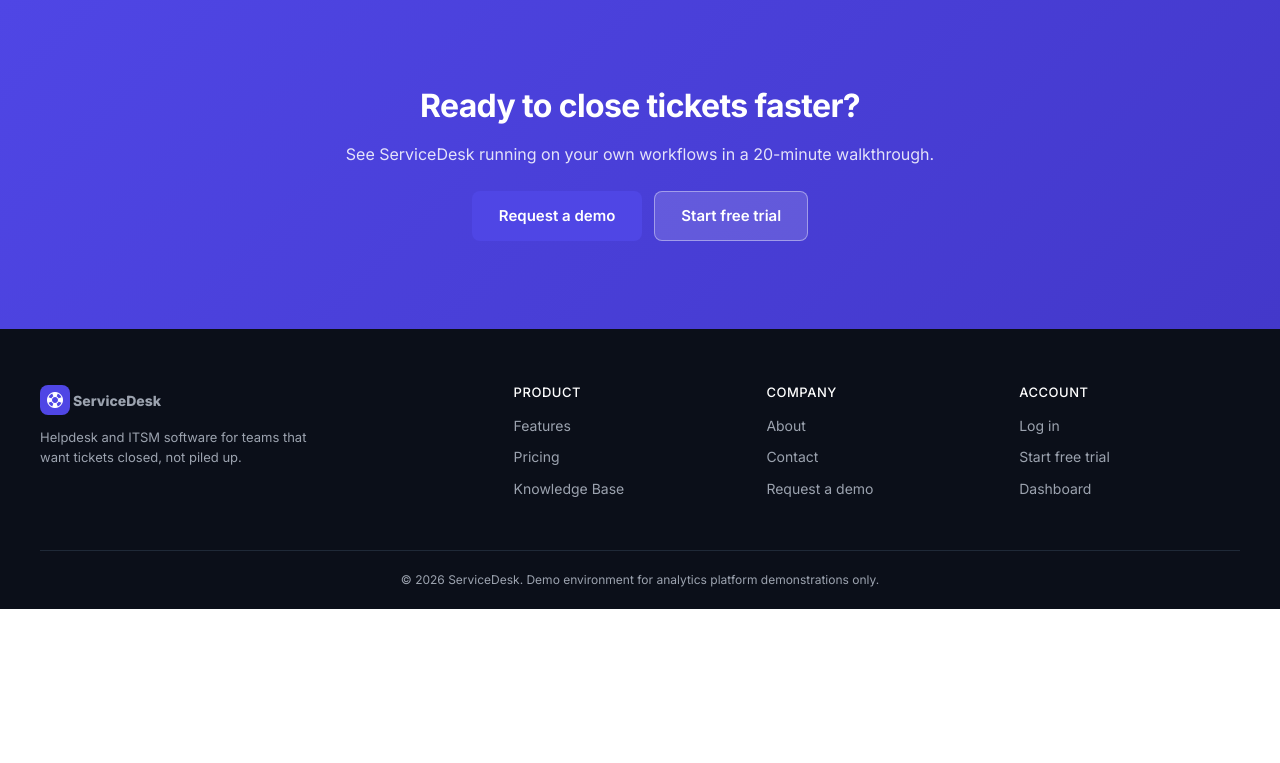
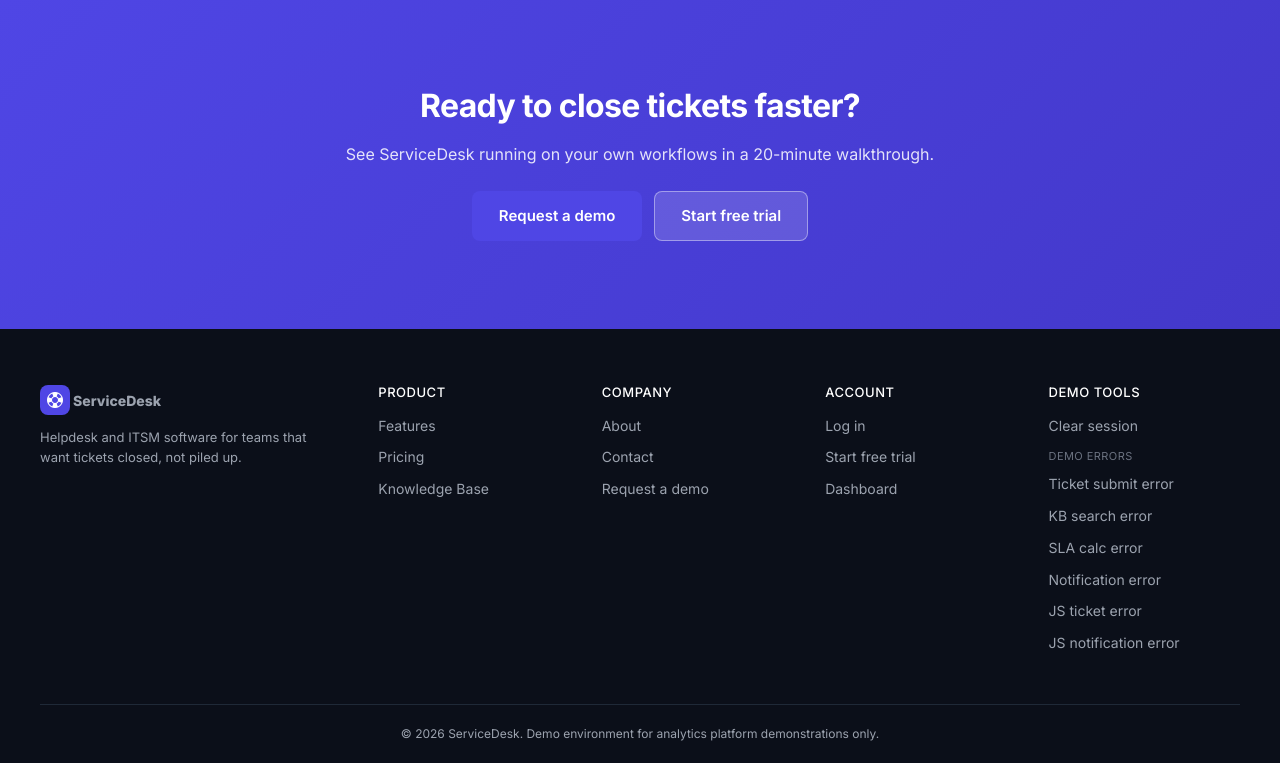
Before and after one commit to mhagerty-heap/serviceDeskNew, a Node server app: page /about in a window 1280 px wide. Shown: the part 637-1400 px from the top of the page. Before the commit the page ends 1246 px from the top, so only its background shows below. Run offline with Node 20, Linux system fonts and the light colour scheme; data comes from the database, SQL or seed files in the repository; some libraries are stand-ins or nearby versions.

Commit message:
Add error injection + persona seeding for Selenium journey simulation
Builds the site-side pieces needed for a journeyZoningFunnel-style
Selenium script (ported separately, kept untracked in
scripts/seleniumScripts/ per the reference project's own convention):

- 4 always-fail demo API endpoints (ticket-submit/kb-search/sla-calc/
  notification) plus a /demo/reset route, called by the script's error-
  injection paths and mirrored in a manual "Demo Errors" footer panel.
- scripts/seedPersonaUsers.js: additive/idempotent seed that pre-creates
  200 returning-user accounts from the (untracked) persona pool, so a
  slice of script runs log in rather than registering fresh every time.
- scripts/seleniumScripts/README.md documents what belongs in that
  gitignored folder and how to set it up.

🤖 Generated with [Claude Code](https://claude.com/claude-code)

```diff
--- a/package.json
+++ b/package.json
@@ -6,7 +6,8 @@
   "scripts": {
     "start": "node server.js",
     "dev": "nodemon server.js",
-    "seed": "node scripts/seed.js"
+    "seed": "node scripts/seed.js",
+    "seed-persona-users": "node scripts/seedPersonaUsers.js"
   },
   "dependencies": {
     "bcryptjs": "^2.4.3",
--- a/public/css/style.css
+++ b/public/css/style.css
@@ -271,7 +271,8 @@ ul { padding: 0; margin: 0; list-style: none; }
 
 /* ---- FOOTER ---- */
 .sd-footer { background: #0b0f19; color: #9ca3af; padding: 56px 24px 0; }
-.sd-footer-inner { max-width: 1200px; margin: 0 auto; display: grid; grid-template-columns: 2fr 1fr 1fr 1fr; gap: 32px; padding-bottom: 40px; }
+.sd-footer-inner { max-width: 1200px; margin: 0 auto; display: grid; grid-template-columns: 1.6fr 1fr 1fr 1fr 1fr; gap: 32px; padding-bottom: 40px; }
+.sd-footer-demo-label { display: block; color: #6b7280; font-size: 11px; text-transform: uppercase; letter-spacing: 0.04em; margin: 12px 0 8px; }
 .sd-logo-light { color: var(--white); }
 .sd-footer-brand p { color: #9ca3af; margin-top: 12px; font-size: 13px; max-width: 280px; }
 .sd-footer-col h5 { color: var(--white); font-size: 13px; text-transform: uppercase; letter-spacing: 0.04em; margin-bottom: 14px; }
--- a/server.js
+++ b/server.js
@@ -54,6 +54,32 @@ app.use('/admin/departments', require('./routes/admin/departments'));
 app.use('/admin/articles', require('./routes/admin/articles'));
 app.use('/admin', require('./routes/admin/index'));
 
+// ---------------------------------------------------------------------------
+// Demo-only endpoints: always-fail JSON APIs used to inject realistic error
+// signals (via Selenium and the "Demo Errors" footer panel) for CSQ Error
+// Analysis. Each always returns the same non-2xx status + {code, message}.
+// ---------------------------------------------------------------------------
+app.get('/demo/reset', (req, res) => {
+  req.session = null;
+  res.redirect('/');
+});
+
+app.post('/api/ticket-submit-error', (req, res) => {
+  res.status(503).json({ code: 'TicketQueueUnavailable', message: 'The ticket queue is temporarily unavailable. Please try again shortly.' });
+});
+
+app.post('/api/kb-search-error', (req, res) => {
+  res.status(500).json({ code: 'SearchServiceError', message: 'Knowledge base search is temporarily unavailable.' });
+});
+
+app.post('/api/sla-calculation-error', (req, res) => {
+  res.status(502).json({ code: 'SlaEngineError', message: 'Could not calculate SLA targets for this ticket.' });
+});
+
+app.post('/api/notification-error', (req, res) => {
+  res.status(422).json({ code: 'NotificationDeliveryFailed', message: 'Notification could not be delivered to the assignee.' });
+});
+
 app.use((req, res) => {
   res.status(404).render('error', { title: 'Page not found', message: "We couldn't find that page.", status: 404 });
 });
--- a/views/partials/footer.ejs
+++ b/views/partials/footer.ejs
@@ -28,6 +28,18 @@
       <a id="footer-link-register" href="/register">Start free trial</a>
       <a id="footer-link-dashboard" href="/portal">Dashboard</a>
     </div>
+
+    <div class="sd-footer-col sd-footer-demo-tools">
+      <h5>Demo Tools</h5>
+      <a id="demo-reset-link" href="/demo/reset">Clear session</a>
+      <span class="sd-footer-demo-label">Demo Errors</span>
+      <a id="demo-error-ticket-submit" href="?demo=ticket-submit-error">Ticket submit error</a>
+      <a id="demo-error-kb-search" href="?demo=kb-search-error">KB search error</a>
+      <a id="demo-error-sla" href="?demo=sla-error">SLA calc error</a>
+      <a id="demo-error-notification" href="?demo=notification-error">Notification error</a>
+      <a id="demo-error-js-ticket" href="?demo=js-ticket-error">JS ticket error</a>
+      <a id="demo-error-js-notification" href="?demo=js-notification-error">JS notification error</a>
+    </div>
   </div>
 
   <div class="sd-footer-bottom">
@@ -37,5 +49,50 @@
 
 <script src="https://cdn.jsdelivr.net/npm/bootstrap@5.3.3/dist/js/bootstrap.bundle.min.js"></script>
 <script src="/js/main.js"></script>
+<script>
+  (function () {
+    var demo = new URLSearchParams(window.location.search).get('demo');
+    if (!demo) return;
+
+    function fireApiError(path, body) {
+      fetch(path, {
+        method: 'POST',
+        headers: { 'Content-Type': 'application/json' },
+        body: JSON.stringify(body || {})
+      }).then(function (r) {
+        return r.json().then(function (data) {
+          if (!r.ok) {
+            var err = new Error(data.code + ': ' + data.message);
+            console.error('[SD-DEMO] API error:', err.message);
+            throw err;
+          }
+        });
+      }).catch(function (e) {
+        console.error('[SD-DEMO] API error:', e.message);
+      });
+    }
+
+    setTimeout(function () {
+      switch (demo) {
+        case 'ticket-submit-error':
+          fireApiError('/api/ticket-submit-error', { subject: 'demo_ticket' });
+          break;
+        case 'kb-search-error':
+          fireApiError('/api/kb-search-error', { query: 'demo_search' });
+          break;
+        case 'sla-error':
+          fireApiError('/api/sla-calculation-error', { ticket_id: 'demo_ticket' });
+          break;
+        case 'notification-error':
+          fireApiError('/api/notification-error', { ticket_id: 'demo_ticket' });
+          break;
+        case 'js-ticket-error':
+          throw new Error('TicketSubmitServiceUnavailable: upstream timeout after 30000ms');
+        case 'js-notification-error':
+          throw new Error('NotificationDispatcher: connection refused — please retry');
+      }
+    }, 1500);
+  })();
+</script>
 </body>
 </html>
```
Also changed, not shown: scripts/seedPersonaUsers.js (added, +31 -0 lines), scripts/seleniumScripts/README.md (added), 1 other file.
